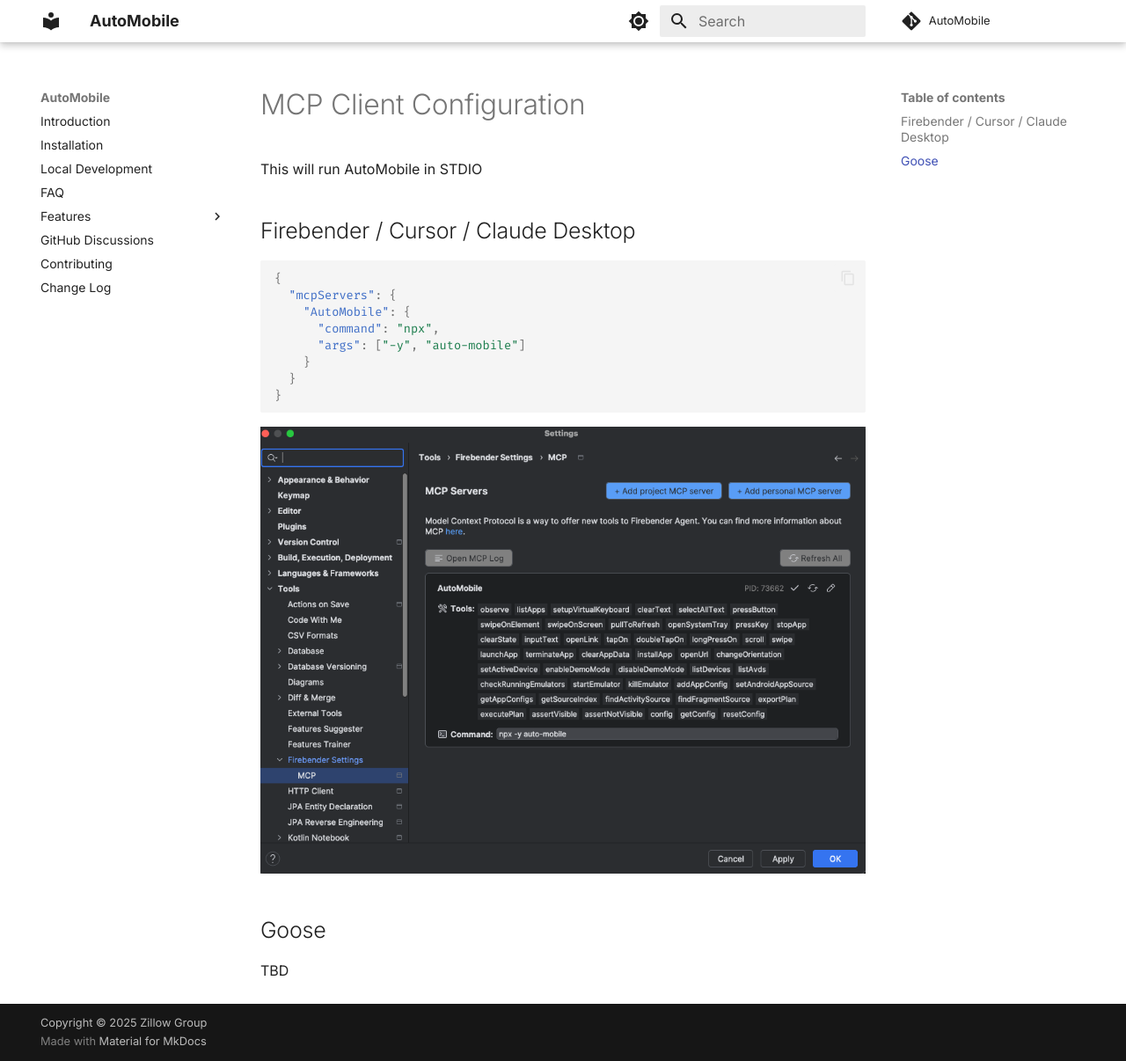
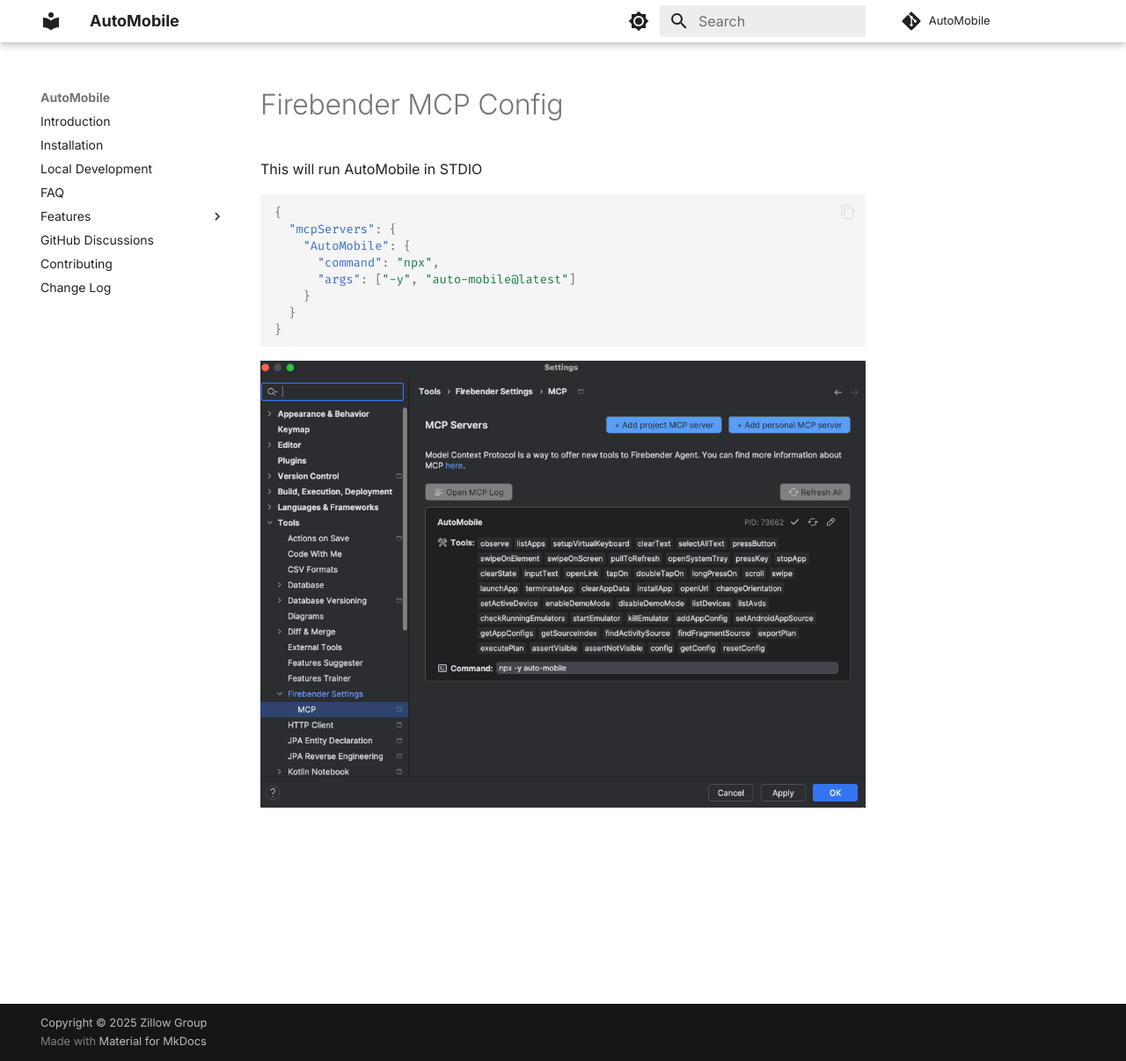
Before and after one commit to zillow/auto-mobile, an MkDocs documentation site: the page built from docs/mcp/firebender.md, in a window 1280 px wide and 1206 px high. Shown: the whole window at 88% size. Built offline with MkDocs 1.6.1 and Material for MkDocs 9.7.7, drawn with Linux system fonts in a browser that asks for light colours; comment, search, counter and statistics services are not loaded.

Commit message:
better docs

````diff
--- a/docs/mcp/client-config.md
+++ b/docs/mcp/firebender.md
@@ -1,22 +1,16 @@
-# MCP Client Configuration
+# Firebender MCP Config
 
 This will run AutoMobile in STDIO
-
-## Firebender / Cursor / Claude Desktop
 
 ```json
 {
   "mcpServers": {
     "AutoMobile": {
       "command": "npx",
-      "args": ["-y", "auto-mobile"]
+      "args": ["-y", "auto-mobile@latest"]
     }
   }
 }
 ```
 
 ![firebender-mcp-server-setup-prod.png](../img/firebender-mcp-server-setup-prod.png)
-
-## Goose
-
-TBD
````
Also changed, not shown: docs/installation.md (+1 -1 lines), docs/mcp/cursor.md (added, +16 -0 lines), docs/mcp/goose.md (added, +5 -0 lines), docs/mcp/overview.md (added, +20 -0 lines), docs/img/cursor-mcp-server-success.png (added), docs/img/goose-mcp-server-setup-prod.png (added), docs/img/goose-mcp-server-success.png (added), docs/mcp/todo-tool-list.md (deleted).
